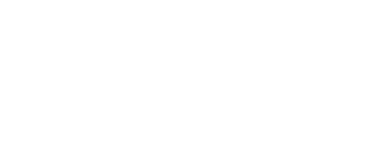
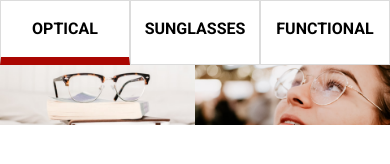
Before and after one commit to JimmysJob/FourWeek, a website built with Vite: page pages/optical.html in a window 390 px wide. Built offline with nearby package versions, Linux system fonts and the light colour scheme.

Commit message:
codeing 113/07/28

```diff
--- a/assets/scss/all.scss
+++ b/assets/scss/all.scss
@@ -1,8 +1,19 @@
+//共通樣式
 @import './helpers/varibles';
+
+//第三方套件
+/* Engish font */
+@import url('https://fonts.googleapis.com/css2?family=Roboto:ital,wght@0,100;0,300;0,400;0,500;0,700;0,900;1,100;1,300;1,400;1,500;1,700;1,900&display=swap');
+/* Chinese font */
+@import url('https://fonts.googleapis.com/css2?family=Noto+Sans+TC:wght@100..900&display=swap');
+
+//base
 @import './base/reset.scss';
 
+//layout
 @import './layout/header.scss';
 @import './layout/footer.scss';
 
+//pages
+@import './pages/optical.scss';
 @import './pages/index.scss';
-@import './pages/optical.scss';
--- a/assets/scss/helpers/_varibles.scss
+++ b/assets/scss/helpers/_varibles.scss
@@ -1,4 +1,6 @@
-/* default class */
+$primary: #fbf2f2;
+$secondary: #000;
+$thirdary: #aa0601;
 
 .d-flex {
   display: flex;
--- a/assets/scss/pages/_index.scss
+++ b/assets/scss/pages/_index.scss
@@ -1,11 +1,3 @@
-/* Engish font */
-
-@import url('https://fonts.googleapis.com/css2?family=Roboto:ital,wght@0,100;0,300;0,400;0,500;0,700;0,900;1,100;1,300;1,400;1,500;1,700;1,900&display=swap');
-
-/* Chinese font */
-
-@import url('https://fonts.googleapis.com/css2?family=Noto+Sans+TC:wght@100..900&display=swap');
-
 /* default style */
 
 *,
--- a/assets/scss/pages/_optical.scss
+++ b/assets/scss/pages/_optical.scss
@@ -0,0 +1,42 @@
+.title {
+  &-list {
+    .title-list-border {
+      border-bottom: 8px solid $thirdary;
+    }
+    li {
+      width: 33.3333%;
+      text-align: center;
+      border: 1px solid #dcdcdc;
+      &:hover {
+        border-bottom: 8px solid $thirdary;
+      }
+      a {
+        width: 100%;
+        height: 100%;
+        display: block;
+        font-weight: 700;
+        padding: 24px 0;
+        font-size: 32px;
+        color: $secondary;
+      }
+    }
+  }
+  &-img {
+    width: 50%;
+  }
+  @media (max-width: 768px) {
+    .container {
+      padding: 0;
+    }
+    .title-list li a {
+      font-size: 24px;
+      padding: 16px 48px;
+    }
+  }
+  @media (max-width: 576px) {
+    .title-list li a {
+      font-size: 16px;
+      padding: 16px 13px;
+    }
+  }
+}
--- a/pages/optical.html
+++ b/pages/optical.html
@@ -12,7 +12,19 @@
 
 <body>
   <%- include('./layout/header'); -%>
-
+    <div class="title">
+      <div class="container">
+        <ul class="title-list d-flex">
+          <li class="title-list-border"><a href="#">OPTICAL</a></li>
+          <li><a href="#">SUNGLASSES</a></li>
+          <li><a href="#">FUNCTIONAL</a></li>
+        </ul>
+      </div>
+      <div class="title-img d-flex">
+        <img src="/assets/images/product-header-1.png" alt="pic">
+        <img src="/assets/images/product-header-2.png" alt="pic">
+      </div>
+    </div>
     <%- include('./layout/footer'); -%>
 
       <script type="module" src="../main.js"></script>
```
